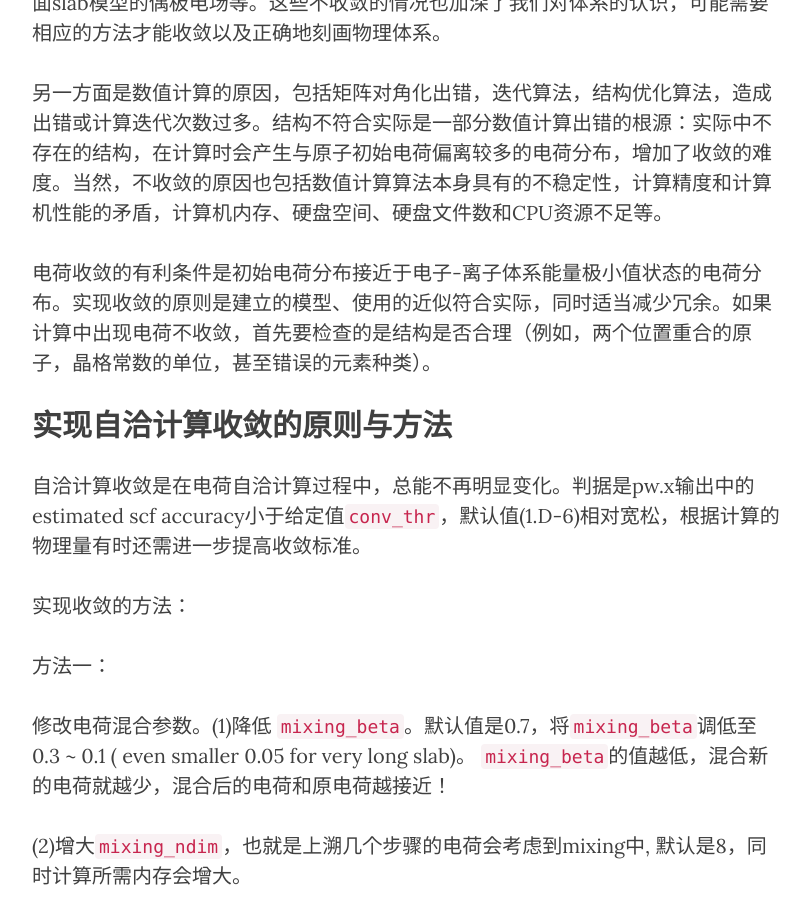
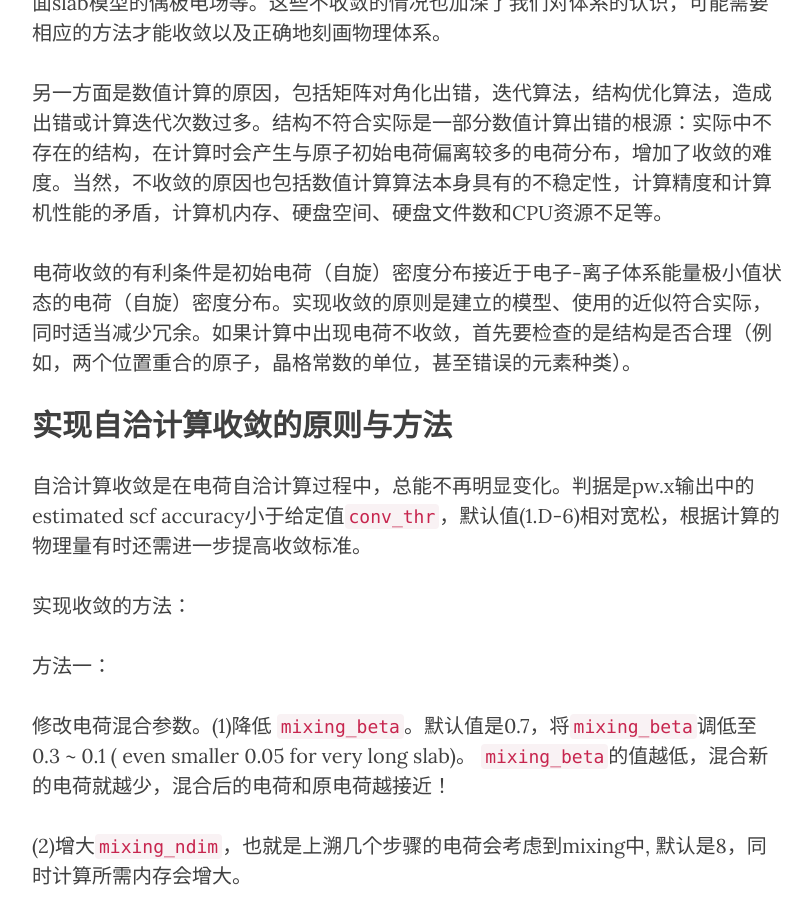
Before and after one commit to yyyu200/DFTbook, a Jekyll site: the page built from _posts/2019-06-27-converge.md, in a window 1280 px wide and 900 px high, scrolled down 700 px. Shown: the whole window, without its empty margins (233-1045 px from the left). Built offline with Jekyll 4.4.1, drawn with Linux system fonts in a browser that asks for light colours; nearby versions of some CDN libraries; comment, search, counter and statistics services are not loaded.

Commit message:
modify at20190902-10:11:19-aliyun

```diff
--- a/_posts/2019-06-27-converge.md
+++ b/_posts/2019-06-27-converge.md
@@ -32,7 +32,7 @@ trans: cube
 
 另一方面是数值计算的原因，包括矩阵对角化出错，迭代算法，结构优化算法，造成出错或计算迭代次数过多。结构不符合实际是一部分数值计算出错的根源：实际中不存在的结构，在计算时会产生与原子初始电荷偏离较多的电荷分布，增加了收敛的难度。当然，不收敛的原因也包括数值计算算法本身具有的不稳定性，计算精度和计算机性能的矛盾，计算机内存、硬盘空间、硬盘文件数和CPU资源不足等。
 
-电荷收敛的有利条件是初始电荷分布接近于电子-离子体系能量极小值状态的电荷分布。实现收敛的原则是建立的模型、使用的近似符合实际，同时适当减少冗余。如果计算中出现电荷不收敛，首先要检查的是结构是否合理（例如，两个位置重合的原子，晶格常数的单位，甚至错误的元素种类）。
+电荷收敛的有利条件是初始电荷（自旋）密度分布接近于电子-离子体系能量极小值状态的电荷（自旋）密度分布。实现收敛的原则是建立的模型、使用的近似符合实际，同时适当减少冗余。如果计算中出现电荷不收敛，首先要检查的是结构是否合理（例如，两个位置重合的原子，晶格常数的单位，甚至错误的元素种类）。
 
 ## 实现自洽计算收敛的原则与方法
 
```
